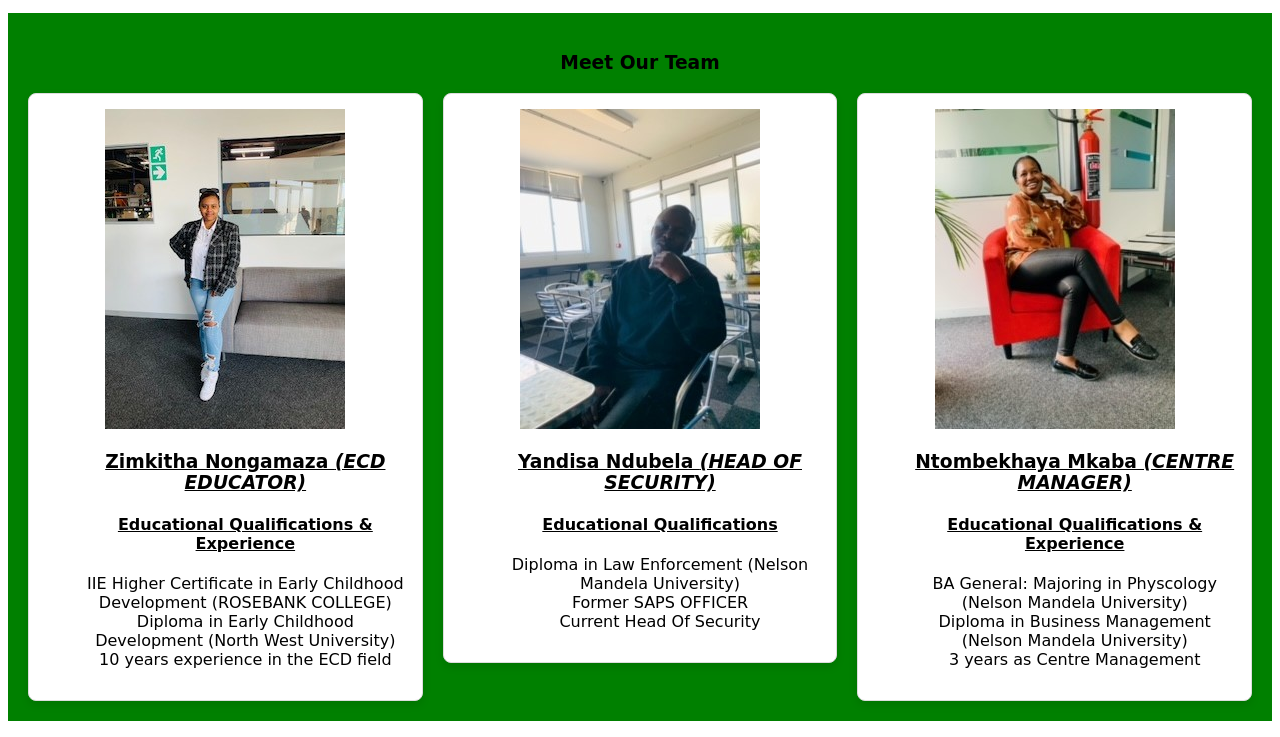
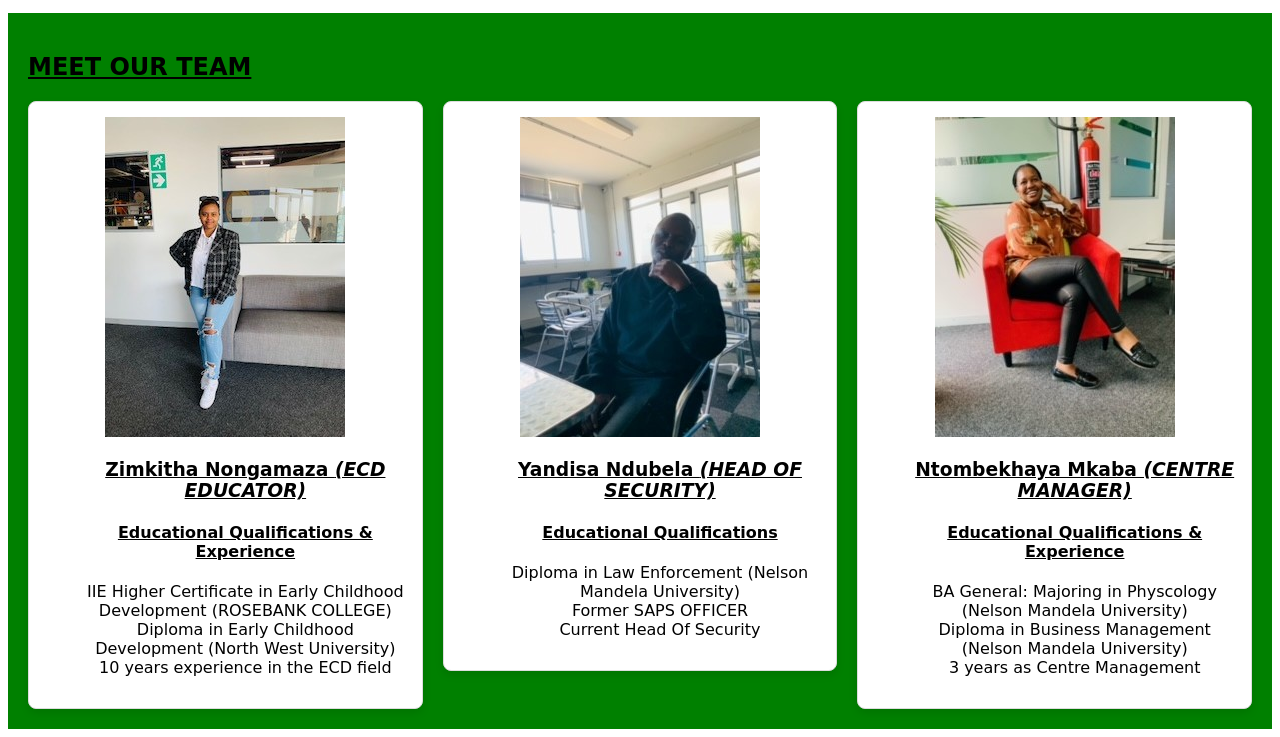
Before and after one commit to SquadGoals/SquadGoalsECD, a plain HTML site: page about us and landing page.html in a window 1280 px wide. Shown: the part 160-897 px from the top of the page. Drawn offline with Linux system fonts and the light colour scheme.

Commit message:
Update about us and landing page.html

```diff
--- a/about us and landing page.html
+++ b/about us and landing page.html
@@ -193,10 +193,7 @@
 </nav>
 </header>
 <body>
-
   <h1>ABOUT US</h1>
-
-
     <p>Welcome to Small Steps, a nurturing and inclusive Early Childhood Development center dedicated to fostering a love of learning in young children. Our passionate team of educators and caregivers provide a safe, stimulating environment that encourages social, emotional, cognitive, and physical growth. We believe in creating an inclusive enviroment that encourages interaction amongst our learners thus in return encoraging them to interact with learners from all walks of life.</p>
 
     </p>
@@ -204,7 +201,7 @@
 
 
 <section class="Team">
-    <h3>Meet Our Team</h3>
+    <h1><u>MEET OUR TEAM</h1></u>
     <div class="team-Container">
         <div class="team-card">
             <img src="./images/AboutUs/images/zimi.jpg" width=""  class="Information-image">
```
